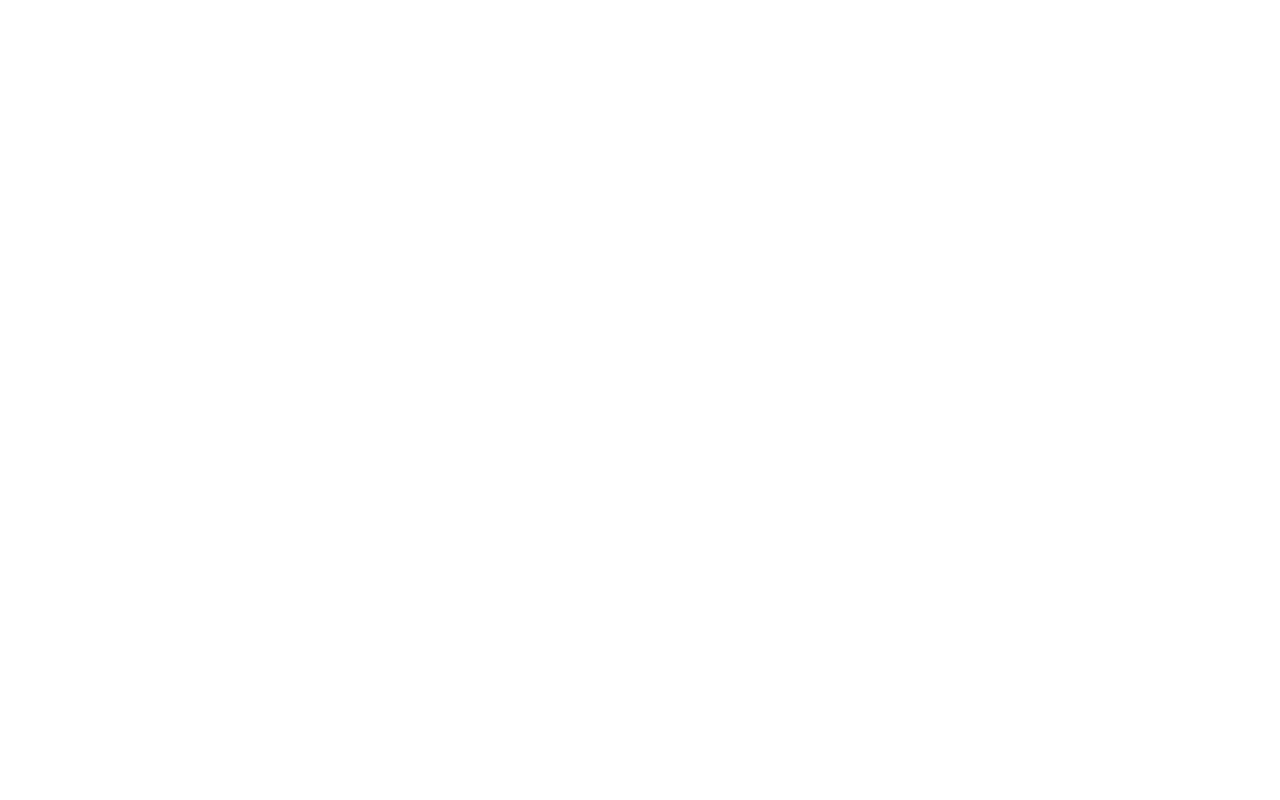
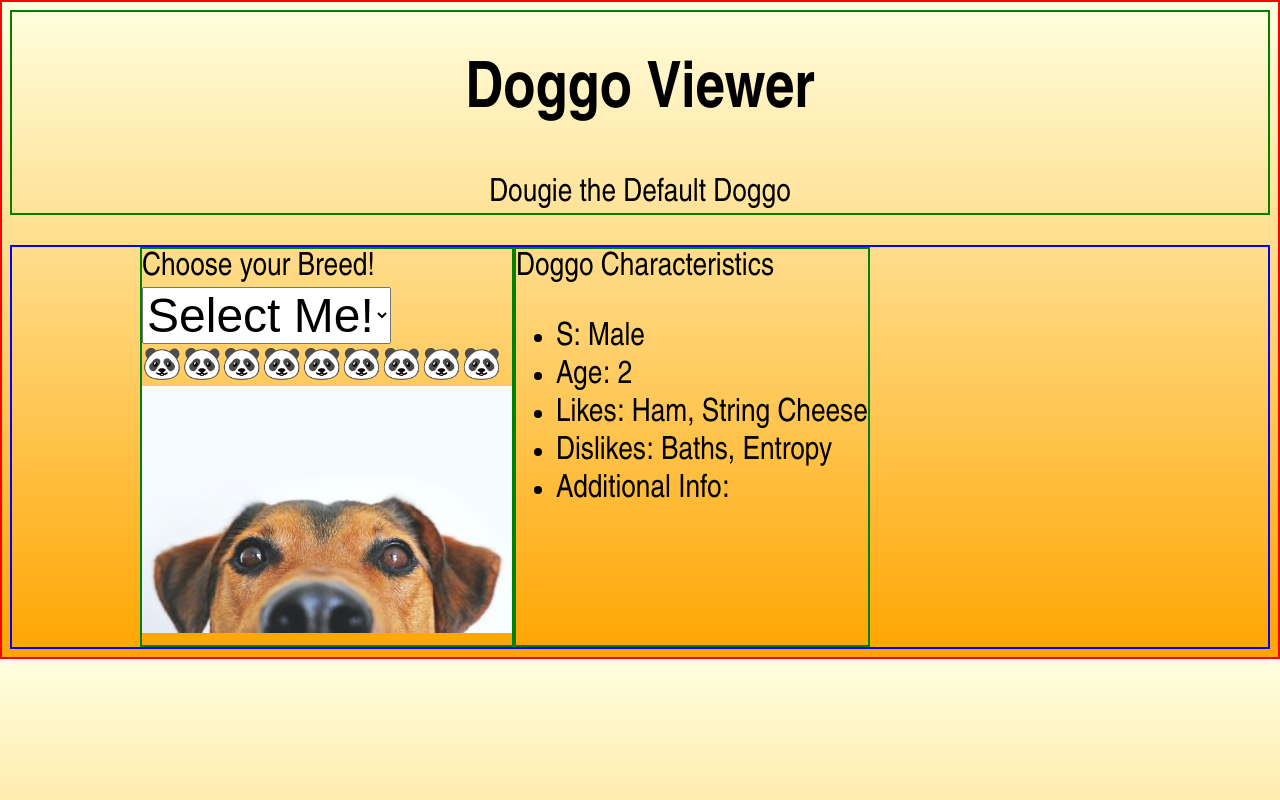
Before and after one commit to workwithraymond/DogApplication, a plain HTML site: page index.html in a window 1280 px wide. Drawn offline with Linux system fonts and the light colour scheme; no server answers.

Commit message:
second commit

```diff
--- a/css/style.css
+++ b/css/style.css
@@ -1,12 +1,25 @@
-/* Box Model Hack */
-*{
-  box-sizing: border-box;
+html {
+  border: 2px solid red;
+  font-size: 2rem;
+  font-family: 'Franklin Gothic light', 'Arial Narrow', Arial, sans-serif;
+  background: linear-gradient(lightyellow, orange);
 }
 
-/******************************************
-/* LAYOUT
-/*******************************************/
-img{
-  display: block;
-  margin: 0 auto;
+header {
+  margin-bottom: 30px;
+  text-align: center;
+  border: 2px solid green;
 }
+select {
+  font-size: 1.5rem;
+}
+.section-container {
+  display: flex;
+  flex-direction: row;
+  border: 2px solid blue;
+  padding-left: 10vw;
+  padding-right: 10vw;
+}
+.column {
+  border: 2px solid green;
+}
--- a/index.html
+++ b/index.html
@@ -4,10 +4,49 @@
     <meta charset="UTF-8">
     <meta http-equiv="X-UA-Compatible" content="IE=edge">
     <meta name="viewport" content="width=device-width, initial-scale=1.0">
-
-    <title>Dog Application</title>
+    <link rel="stylesheet" href="css/style.css">
+    <title>Dog Generator</title>
 </head>
 <body>
+    <header>
+        <h1>Doggo Viewer</h1>
+        <span id="dog-name">Dougie the Default Doggo</span>
+    </header>
+<section class="section-container">
+    <section class="column">
+        <section class="item">
+            <span>Choose your Breed!</span>
+        </section>
+        <section class="item">
+            <select >
+                <option value="starter" selected>Select Me!</option>
+            </select>
+        </section>
+        <section class="item">
+            <section class="img-container">
+                <section class="container">
+                    <div>🐼🐼🐼🐼🐼🐼🐼🐼🐼</div>
+                    <img src="img/pexels-lumn-406014.jpg" class="dog-img" alt="cute corgi for the homepage"/>
+                </section>
+            </section>
+        </section>
+    </section>
+    <section class="column">
+        <section class="item">
+            <span>Doggo Characteristics</span>
+            <ul>
+                <li id="MF">S: Male</li>
+                <li id="age">Age: 2</li>
+                <li id="likes">Likes: Ham, String Cheese</li>
+                <li id="dislikes">Dislikes: Baths, Entropy</li>
+                <li id="fun-fact">Additional Info:</li>
+            </ul>
+        </section>
 
+    </section>
+</section>
+
+
+    <script src="js/main.js"></script>
 </body>
 </html>
--- a/js/main.js
+++ b/js/main.js
@@ -0,0 +1,11 @@
+
+
+fetch("https://api.quotable.io/quotes")
+    .then(res => res.json()) // parse response as JSON
+    .then(data => {
+      console.log(data.results[0])
+      document.querySelector('h2').innerText = data.results[0].content
+    })
+    .catch(err => {
+        console.log(`error ${err}`)
+    });
```
Also changed, not shown: img/pexels-lumn-406014.jpg (added).
